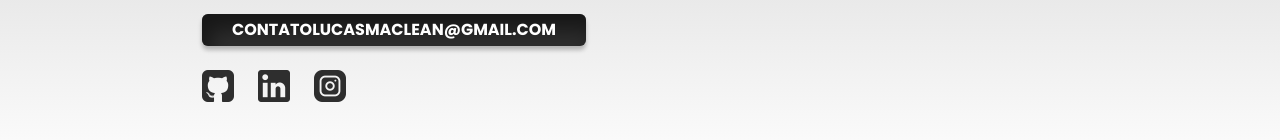
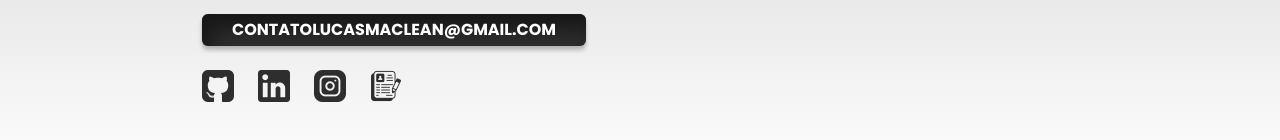
Before and after one commit to osmaclean/portfolioFront, a React (Vite) app: page / in a window 1280 px wide. Shown: the part 2050-2190 px from the top of the page. Built offline with nearby package versions, Linux system fonts and the light colour scheme; a web font is replaced by a local one.

Commit message:
feat: added curriculum button

```diff
--- a/src/components/Footer/Footer.jsx
+++ b/src/components/Footer/Footer.jsx
@@ -2,6 +2,7 @@ import "./index.scss";
 import GitHub from "/light/placa-do-github.svg";
 import LinkedIn from "/light/logotipo-do-linkedin.svg";
 import Instagram from "/light/instagram.svg";
+import Curriculo from "/light/curriculo.png";
 
 export default function Footer() {
   return (
@@ -21,6 +22,7 @@ export default function Footer() {
             <img
               src={GitHub}
               alt="Logotipo GitHub"
+              aria-label="GitHub Botão"
               className="cursor-pointer h-8 w-8 md-3:h-6 md-3:w-6 l:h-12 l:w-12 hover:opacity-60 transition-all"
               onClick={() => {
                 open("https://github.com/osmaclean");
@@ -31,6 +33,7 @@ export default function Footer() {
             <img
               src={LinkedIn}
               alt="Logotipo LinkedIn"
+              aria-label="LinkedIn Botão"
               className="cursor-pointer h-8 w-8 md-3:h-6 md-3:w-6 l:h-12 l:w-12 hover:opacity-60 transition-all"
               onClick={() => {
                 open("https://www.linkedin.com/in/osmaclean/");
@@ -41,9 +44,21 @@ export default function Footer() {
             <img
               src={Instagram}
               alt="Logotipo Instagram"
+              aria-label="Instagram Botão"
               className="cursor-pointer h-8 w-8 md-3:h-6 md-3:w-6 l:h-12 l:w-12 hover:opacity-60 transition-all"
               onClick={() => {
                 open("https://www.instagram.com/devstechbrasil/");
+              }}
+            />
+          </figure>
+          <figure>
+            <img
+              src={Curriculo}
+              alt="Logotipo Curriculo"
+              aria-label="Curriculo Botão"
+              className="cursor-pointer h-8 w-8 md-3:h-6 md-3:w-6 l:h-[2.25rem] l:w-12 hover:opacity-60 transition-all"
+              onClick={() => {
+                open("https://rebrand.ly/Curriculum-LM");
               }}
             />
           </figure>
--- a/src/components/WhatsFloater/WhatsFloater.jsx
+++ b/src/components/WhatsFloater/WhatsFloater.jsx
@@ -2,7 +2,7 @@ import WhatsFigure from "/light/whats.png";
 
 export default function WhatsFloater() {
   return (
-    <section className=" fixed right-4 top-80 w-14 h-24 l:w-20 flex flex-col items-center justify-center animate-pulse gap-2">
+    <section className=" fixed right-4 top-80 w-16 h-36 l:w-20 flex flex-col items-center justify-center animate-pulse gap-2">
       <h5 className="font-bold text-sm l:text-lg l-1:text-xl">Whats</h5>
       <div className="w-12 h-12 l:w-16 l:h-16 l-1:w-20 l-1:h-20 bg-content shadow-button rounded-full flex flex-col items-center justify-center">
         <figure>
```
Also changed, not shown: public/light/curriculo.png (added).
